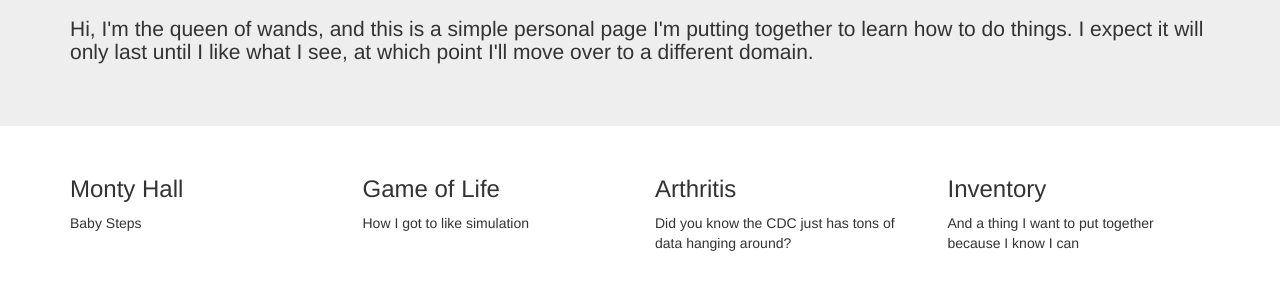
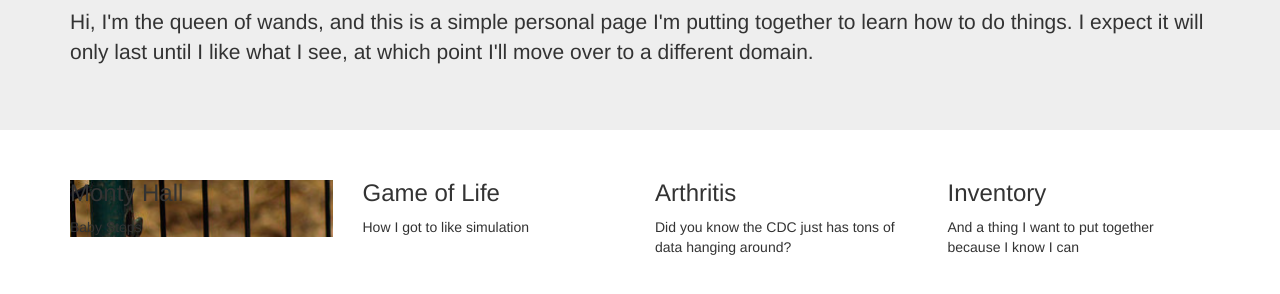
Before and after one commit to OwMySocks/QueenofWands, a plain HTML site: page index.html in a window 1280 px wide. Shown: the part 182-476 px from the top of the page. Drawn offline with nearby package versions, Linux system fonts and the light colour scheme.

Commit message:
Right picture this time

```diff
--- a/index.html
+++ b/index.html
@@ -1,5 +1,6 @@
-<! DOCTYPE html>
+<!DOCTYPE html>
 	<html>
+		<title>Do I really need a title right now?</title>
 		<head>
 			<!-- My stylesheet -->
 			<link href="main.css" rel="stylesheet"/>
@@ -38,7 +39,7 @@
 				<div class="jumbotron">
 					<div class="container">
 						<div>
-						<h1>The Queen of Wands<h1>
+						<h1>The Queen of Wands</h1>
 						<p>Hi, I'm the queen of wands, and this is a simple personal page I'm putting together to learn how to do things. I expect it will only last until I like what I see, at which point I'll move over to a different domain.</p>
 						</div>
 					</div>
@@ -49,8 +50,10 @@
 					<div class="container">
 						<div class=row>
 							<div class = "col-md-3">
-								<h3>Monty Hall</h3>
-								<p>Baby Steps</p>
+								<div class="Monty">
+									<h3>Monty Hall</h3>
+									<p>Baby Steps</p>
+								</div>
 							</div>
 							<div class = "col-md-3">
 								<h3>Game of Life</h3>
```
Also changed, not shown: images/goat1.jpg (added).
